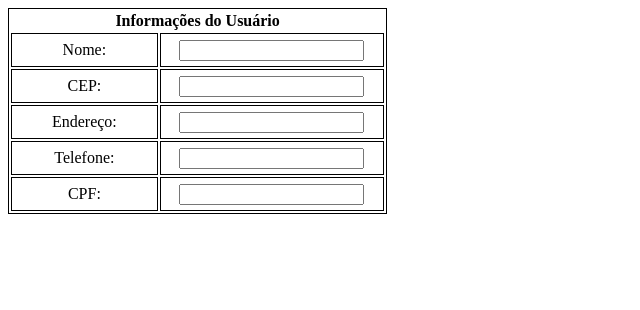
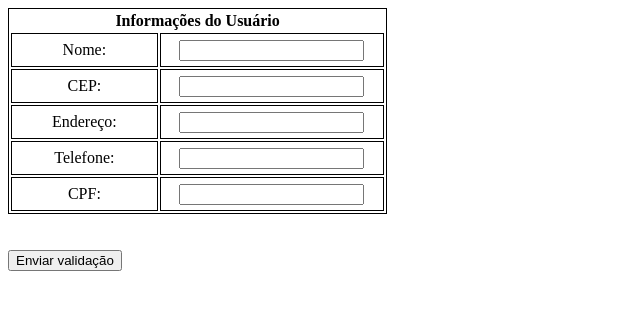
Before and after one commit to GusGBalbino/Faculdade, a plain HTML site: page Optativa 01/index.html in a window 1280 px wide. Shown: the whole page, without its empty margins (0-640 px from the left). Drawn offline with Linux system fonts and the light colour scheme.

Commit message:
feat: aula02

```diff
--- a/Optativa 01/index.html
+++ b/Optativa 01/index.html
@@ -30,6 +30,16 @@
         </tr>
 
     </table>
+    <br></br>
 
+<input type="submit" onclick="fnValidarCampos('cpf')" value="Enviar validação"/>
+
+<script>
+    function fnValidarCampos(tipo){
+        if (document.getElementById(nomeid).value == 0){
+            alert("NOME Obrigatório.");
+        }
+    }
+</script>
 </body>
-</html></html>
+</html>
```
Also changed, not shown: Optativa 01/style.css (line endings or trailing spaces).
